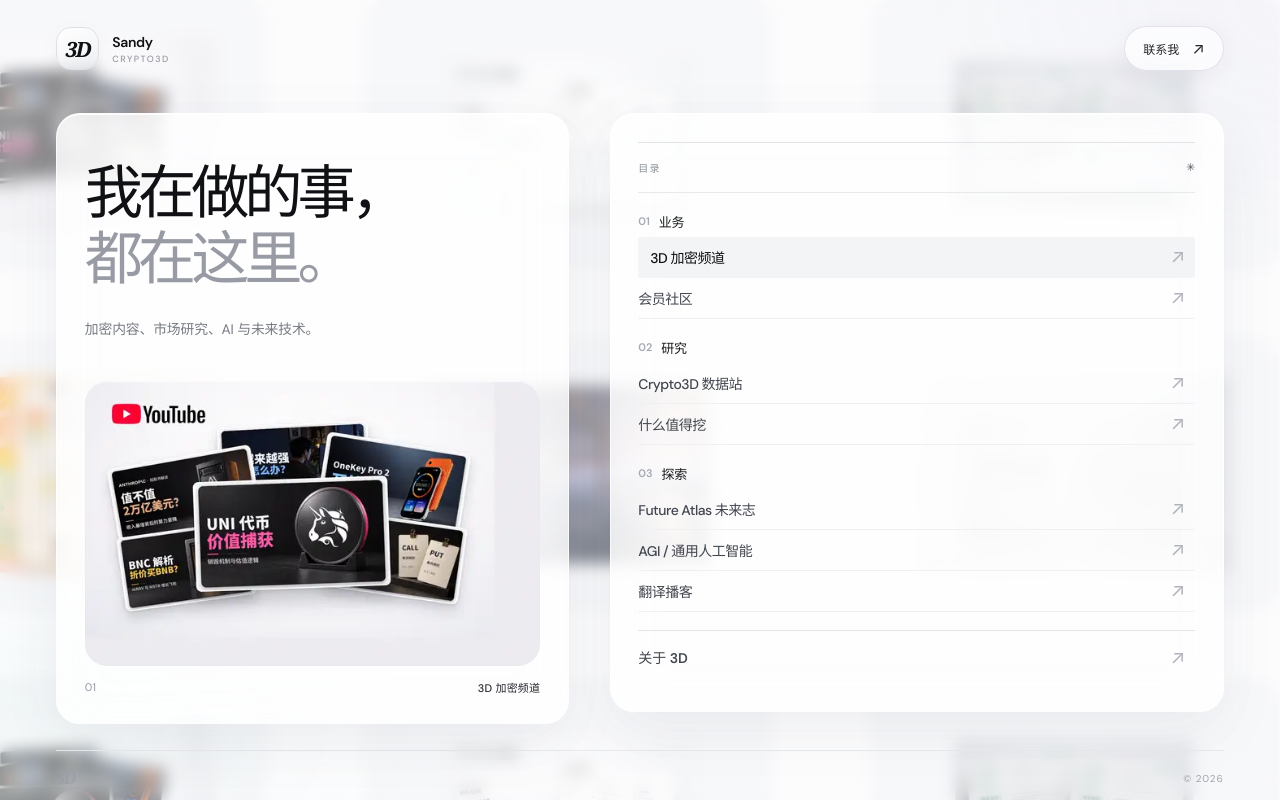
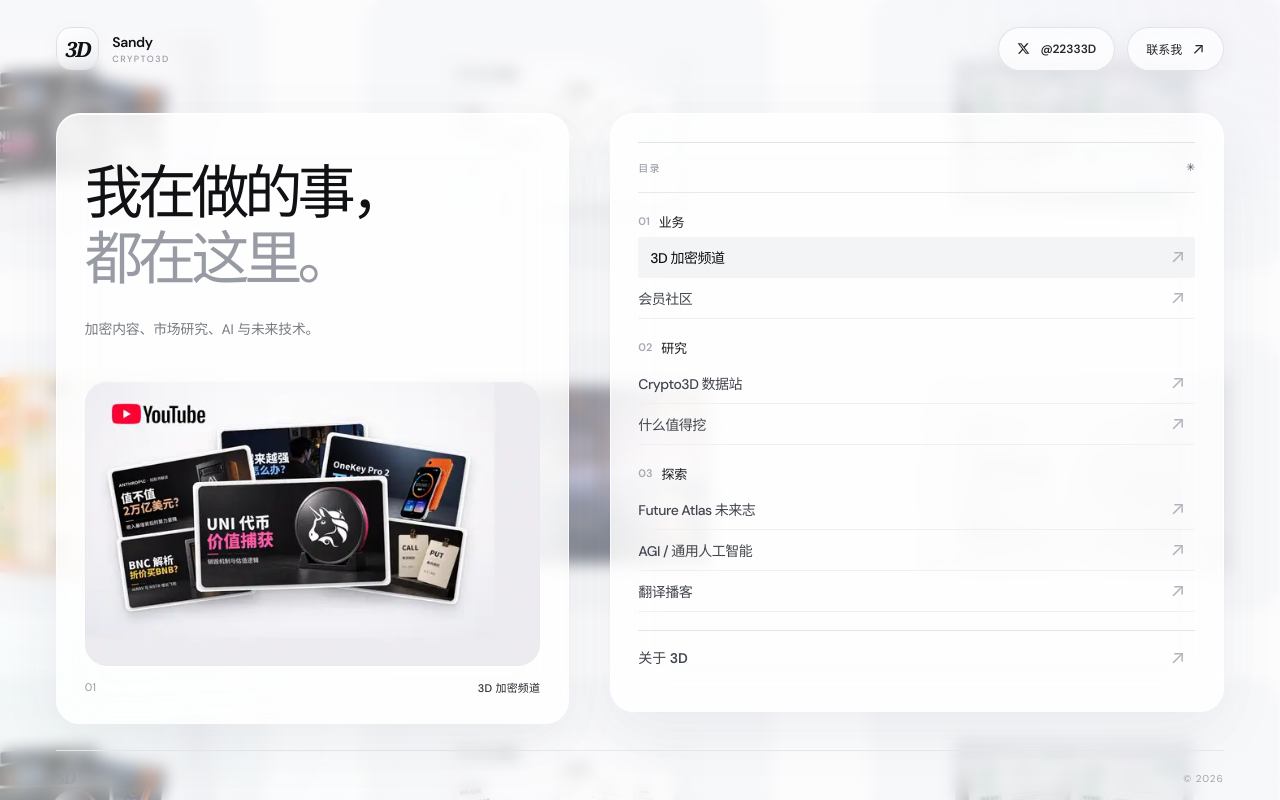
Before and after one commit to BitPickles/sandy-portfolio, a React (Vite) app: page / in a window 1280 px wide. Built offline with nearby package versions, Linux system fonts and the light colour scheme.

Commit message:
Add a direct X link to the homepage

```diff
--- a/src/App.jsx
+++ b/src/App.jsx
@@ -129,7 +129,7 @@ export function App() {
   return <div className="site-shell">
     <h1 className="sr-only">3D · Sandy — 业务与项目目录、动态作品背景</h1>
     <InfiniteGallery projects={projects} onOpen={open} visible={!active} dismissed={Boolean(active)} introPlaying={introPlaying} ambient />
-    <BusinessOverview projects={projects} onOpen={open} onContact={() => setShowContact(true)} visible={!active} introPlaying={introPlaying} />
+    <BusinessOverview projects={projects} onOpen={open} onContact={() => setShowContact(true)} xProfile={xProfile} visible={!active} introPlaying={introPlaying} />
     {introPlaying && <GalleryIntro projects={projects} onFinish={finishIntro} />}
 
     {active && <section className="detail-screen" aria-label={`作品详情：${active.name}`}>
--- a/src/BusinessOverview.jsx
+++ b/src/BusinessOverview.jsx
@@ -7,7 +7,7 @@ const SECTIONS = [
   { id: 'future', number: '03', name: '探索', ids: ['future', 'agi', 'podcast'] },
 ];
 
-export function BusinessOverview({ projects, onOpen, onContact, visible, introPlaying }) {
+export function BusinessOverview({ projects, onOpen, onContact, xProfile, visible, introPlaying }) {
   const [focusId, setFocusId] = useState('channel');
   const projectById = Object.fromEntries(projects.map((project) => [project.id, project]));
   const focusProject = projectById[focusId] || projects[0];
@@ -17,7 +17,13 @@ export function BusinessOverview({ projects, onOpen, onContact, visible, introPl
     <div className="overview-content">
       <header className="overview-header">
         <div className="overview-brand"><span className="overview-monogram">3D</span><span><strong>Sandy</strong><small>CRYPTO3D</small></span></div>
-        <button type="button" className="overview-contact" onClick={onContact}>联系我 <span aria-hidden="true">↗</span></button>
+        <div className="overview-header-actions">
+          <a className="overview-header-action" href={xProfile} target="_blank" rel="noopener noreferrer" aria-label="X（Twitter）@22333D">
+            <svg viewBox="0 0 24 24" width="13" height="13" fill="currentColor" aria-hidden="true" focusable="false"><path d="M18.244 2.25h3.308l-7.227 8.26 8.502 11.24h-6.657l-5.214-6.817-5.969 6.817H1.678l7.73-8.835L1.254 2.25h6.826l4.713 6.231zm-1.161 17.52h1.833L7.084 4.126H5.117z"/></svg>
+            @22333D
+          </a>
+          <button type="button" className="overview-header-action" onClick={onContact}>联系我 <span aria-hidden="true">↗</span></button>
+        </div>
       </header>
 
       <div className="overview-columns">
--- a/src/styles.css
+++ b/src/styles.css
@@ -185,15 +185,16 @@ button:focus-visible,a:focus-visible{outline:2px solid #6c54d8;outline-offset:4p
 .overview-screen.is-visible{opacity:1;visibility:visible;pointer-events:auto;transform:translate3d(0,0,0) scale(1)}
 .overview-halo{position:absolute;pointer-events:none;inset:0;min-height:100%;background:radial-gradient(ellipse 48% 35% at -4% 92%,rgba(177,230,222,.095),transparent 78%),radial-gradient(ellipse 42% 42% at 103% 0%,rgba(217,211,248,.105),transparent 74%)}
 .overview-content{position:relative;width:min(100%,1620px);min-height:100dvh;margin:0 auto;padding:24px clamp(25px,4.4vw,80px) 23px;display:flex;flex-direction:column}
-.overview-header{display:flex;justify-content:space-between;align-items:center;gap:30px;min-height:49px}
+.overview-header{display:flex;justify-content:space-between;align-items:center;gap:clamp(12px,2vw,30px);min-height:49px}
 .overview-brand{display:flex;align-items:center;gap:13px;white-space:nowrap}
 .overview-monogram{display:grid;place-items:center;height:43px;width:43px;border:1px solid #dce0e4;border-radius:15px;background:linear-gradient(155deg,rgba(255,255,255,.95),rgba(232,234,239,.65));box-shadow:inset 0 1px rgba(255,255,255,.96),0 5px 20px rgba(20,25,40,.04);font-family:Georgia,serif;font-size:21px;font-style:italic;font-weight:600;letter-spacing:-.08em}
 .overview-brand>span:last-child{display:flex;flex-direction:column;gap:2px}
 .overview-brand strong{font-size:14px;letter-spacing:-.025em;font-weight:600}
 .overview-brand small{font-size:9px;letter-spacing:.16em;font-weight:500;color:#9699a2}
-.overview-contact{border:1px solid rgba(221,224,232,.9);background:rgba(255,255,255,.68);border-radius:99px;padding:11px 18px;color:#24262b;font-size:12px;font-weight:550;display:flex;align-items:center;gap:13px;backdrop-filter:blur(18px);-webkit-backdrop-filter:blur(18px);box-shadow:0 6px 26px rgba(27,35,49,.06);transition:background .2s ease,transform .2s ease}
-.overview-contact:hover{background:rgba(255,255,255,.96);transform:translateY(-2px)}
-.overview-contact span{font-size:16px;font-weight:400}
+.overview-header-actions{display:flex;align-items:center;gap:clamp(6px,1vw,12px)}
+.overview-header-action{min-height:44px;border:1px solid rgba(221,224,232,.9);background:rgba(255,255,255,.68);border-radius:99px;padding:9px 18px;color:#24262b;font-size:12px;font-weight:550;display:flex;align-items:center;gap:10px;white-space:nowrap;text-decoration:none;backdrop-filter:blur(18px);-webkit-backdrop-filter:blur(18px);box-shadow:0 6px 26px rgba(27,35,49,.06);transition:background .2s ease,transform .2s ease}
+.overview-header-action:hover{background:rgba(255,255,255,.96);transform:translateY(-2px)}
+.overview-header-action span{font-size:16px;font-weight:400}
 .overview-columns{display:grid;grid-template-columns:minmax(0,.91fr) minmax(0,1.09fr);gap:clamp(20px,3.2vw,55px);flex:1;align-content:center;padding-top:clamp(35px,5vh,66px);padding-bottom:26px}
 .overview-story,.overview-directory{min-width:0;align-self:start;padding:clamp(20px,2.15vw,32px);border:1px solid rgba(255,255,255,.78);border-radius:24px;background:rgba(255,255,255,.77);box-shadow:0 18px 58px rgba(39,47,63,.075),inset 0 1px rgba(255,255,255,.9);backdrop-filter:blur(25px) saturate(112%);-webkit-backdrop-filter:blur(25px) saturate(112%)}
 .overview-story h2{margin:18px 0 24px;font-size:clamp(46px,4.55vw,77px);font-weight:500;letter-spacing:-.087em;line-height:1.14;white-space:nowrap}
@@ -244,7 +245,7 @@ button:focus-visible,a:focus-visible{outline:2px solid #6c54d8;outline-offset:4p
   .overview-brand{gap:9px}
   .overview-brand strong{font-size:12px}
   .overview-brand small{font-size:8px}
-  .overview-contact{padding:9px 13px;font-size:11px;gap:7px}
+  .overview-header-action{padding:7px 10px;font-size:11px;gap:7px}
   .overview-story,.overview-directory{padding:20px 18px;border-radius:20px}
   .overview-columns{padding-top:30px;gap:19px;padding-bottom:32px}
   .overview-story h2{font-size:clamp(34px,9.3vw,55px);margin:15px 0 17px}
```
Also changed, not shown: 1 other file (tests, documents, lock files or other folders).
